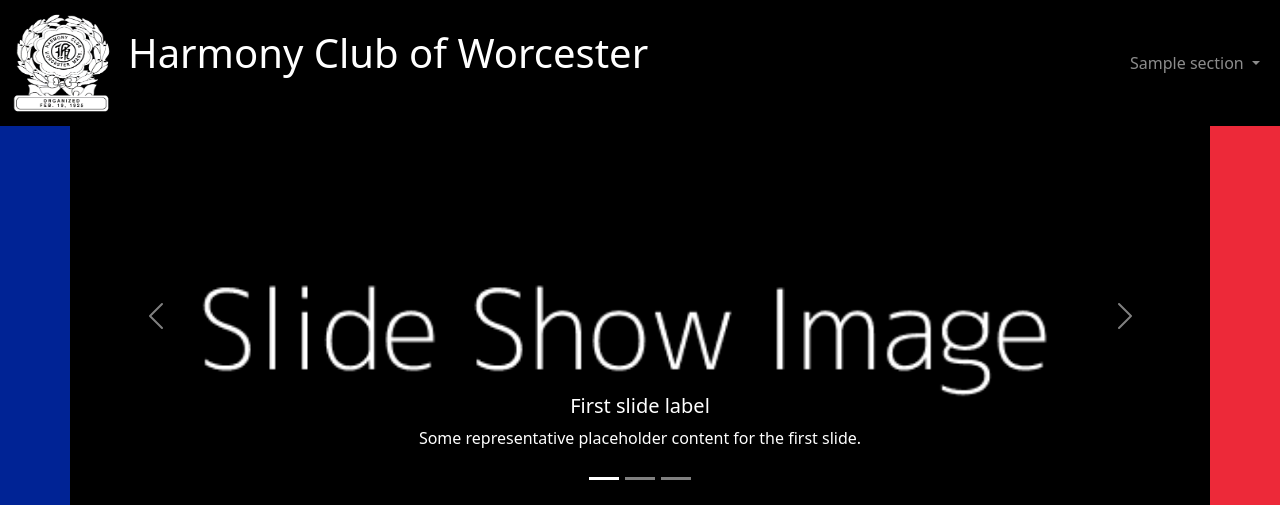
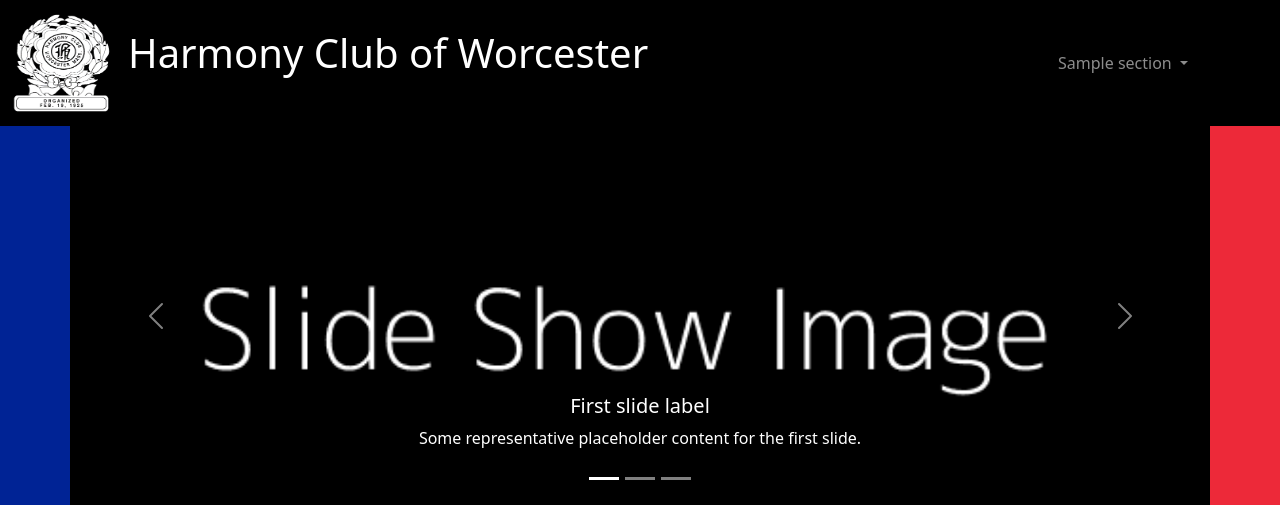
Before and after one commit to bppwd2022-Butkus/harmony_club, a Rails app: page / in a window 1280 px wide. Shown: the top 505 px of the page. Run offline with Rails 7, Linux system fonts and the light colour scheme; tables that the repository leaves empty hold one stand-in row (values such as "Sample post"); style sheets or scripts are compiled from the project's sources; some libraries are stand-ins or nearby versions.

Commit message:
Updated for 2nd day

```diff
--- a/app/assets/stylesheets/application.scss
+++ b/app/assets/stylesheets/application.scss
@@ -1,18 +1,2 @@
-/*
- * This is a manifest file that'll be compiled into application.css, which will include all the files
- * listed below.
- *
- * Any CSS and SCSS file within this directory, lib/assets/stylesheets, or any plugin's
- * vendor/assets/stylesheets directory can be referenced here using a relative path.
- *
- * You're free to add application-wide styles to this file and they'll appear at the bottom of the
- * compiled file so the styles you add here take precedence over styles defined in any other CSS/SCSS
- * files in this directory. Styles in this file should be added after the last require_* statement.
- * It is generally better to create a new file per style scope.
- *
- *= require_tree .
- *= require_self
- */
-
 @import "bootstrap/scss/bootstrap";
-@import "layout.css"
+@import "layout";
--- a/app/assets/stylesheets/pages.scss
+++ b/app/assets/stylesheets/pages.scss
@@ -1,3 +1,15 @@
 // Place all the styles related to the pages controller here.
 // They will automatically be included in application.css.
 // You can use Sass (SCSS) here: https://sass-lang.com/
+
+body {background-image: url(/assets/flag.png);
+background-repeat: no-repeat;
+background-size: 100% 100%;}
+
+.bg_white{
+	background-color: white;
+}
+
+.bg_black{
+	background-color: black;
+}
--- a/app/views/layouts/application.html.erb
+++ b/app/views/layouts/application.html.erb
@@ -21,10 +21,10 @@
             <span class="navbar-toggler-icon"></span>
           </button>
           <div class="collapse navbar-collapse" id="navbarSupportedContent">
-            <ul class="d-flex navbar-nav ms-auto mb-2 mb-lg-0">
+            <ul class="d-flex navbar-nav ms-auto mb-2 mb-lg-0 me-5">
 
               <% @sections.each do |sec| %>
-                <li class="nav-item dropdown">
+                <li class="nav-item dropdown me-4">
                   <a class="nav-link dropdown-toggle" href="#" id="navbarDropdown" role="button" data-bs-toggle="dropdown" aria-expanded="false">
                    <%= sec.title %>
                   </a>
@@ -32,7 +32,7 @@
 
                     <% sec.pages.each do |pages| %>
 
-                      <li><a class="dropdown-item" href="#"><%= pages.title %></a></li>
+                      <li><%= link_to pages.title, pages_show_url, class: "dropdown-item" %></li>
 
                     <% end %>
 
```
Also changed, not shown: app/assets/stylesheets/layout.scss (renamed from app/assets/stylesheets/layout.css).
